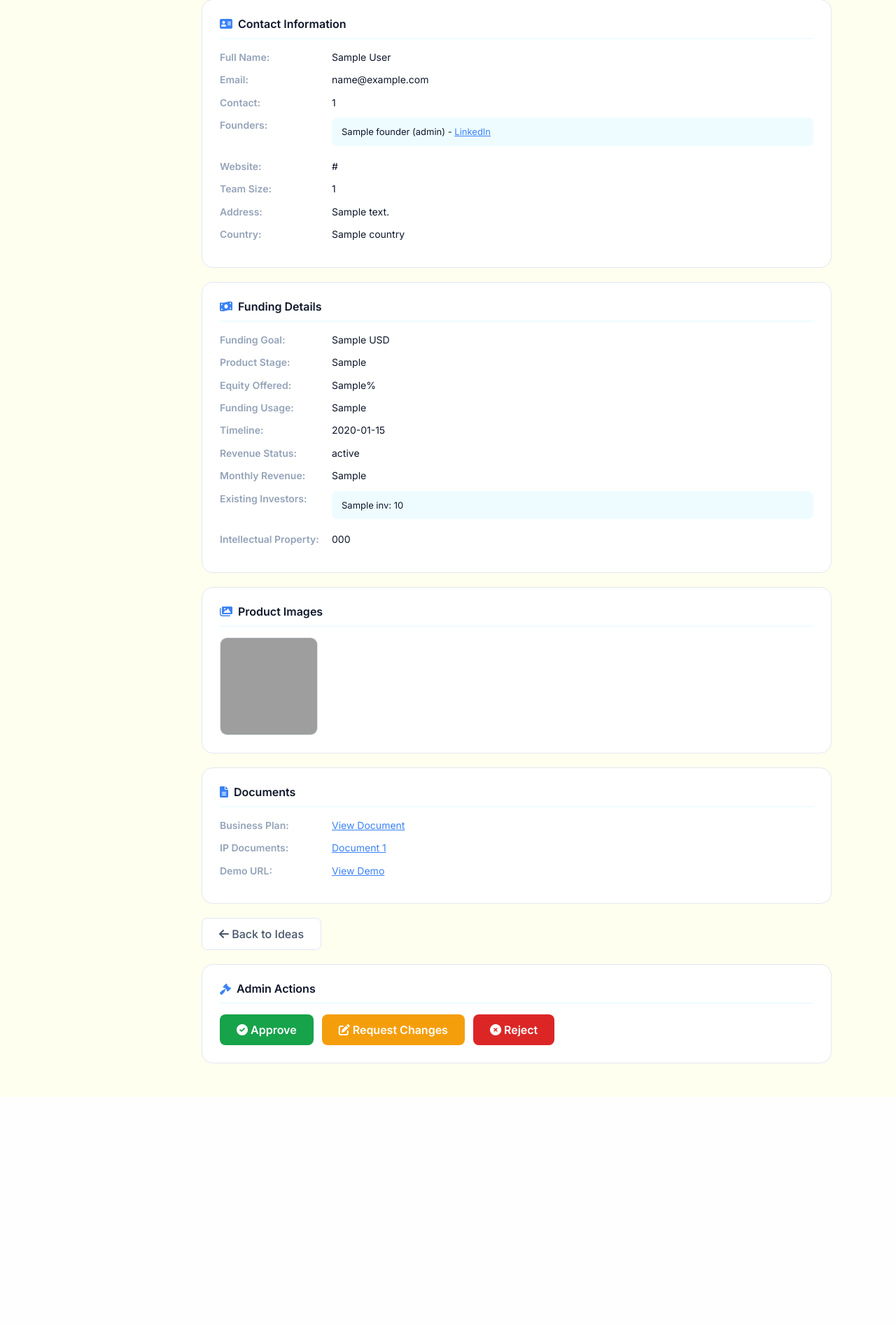
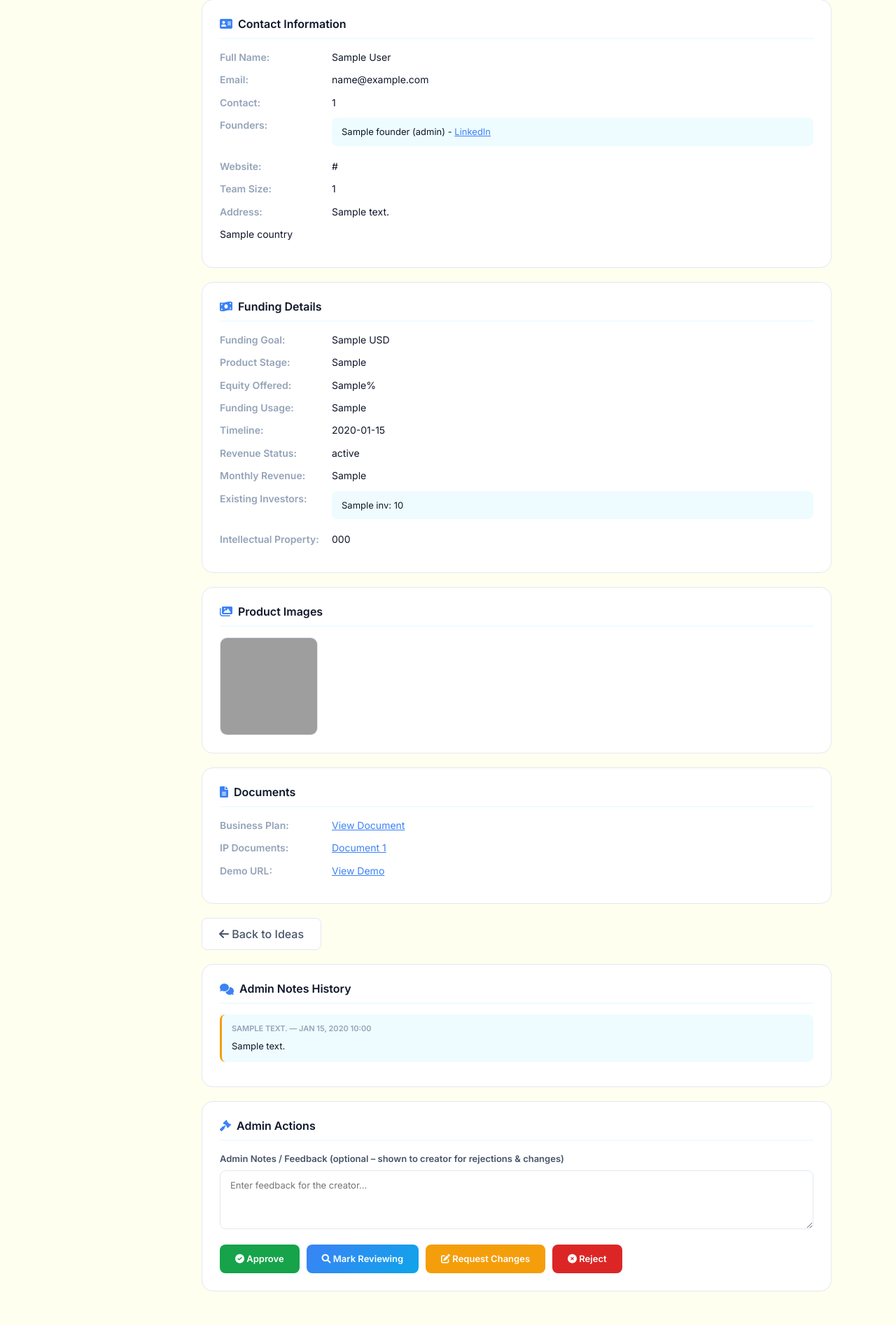
Before and after one commit to Abdullah-Tawsif/NEURONA, a FastAPI app: template templates/admin/admin_idea_details.html in a window 1280 px wide. Shown: the part 699-2593 px from the top of the page at 70% size. Before the commit the page ends 2267 px from the top, so only its background shows below. Run offline with FastAPI, Linux system fonts and the light colour scheme; the template is opened without the code that fills it: most values are stand-ins (such as "Sample title", 1, 10 or a date in 2020); some libraries are stand-ins or nearby versions; grey boxes are pictures that could not be loaded.

```diff
--- a/templates/admin/admin_idea_details.html
+++ b/templates/admin/admin_idea_details.html
@@ -64,6 +64,21 @@
       border-radius: 8px;
       margin-bottom: 8px;
       font-size: 13px;
+    }
+
+    /* Dynamic Note History Styles */
+    .admin-history-note {
+      padding: 12px 14px;
+      background: var(--bg-card-hover);
+      border-radius: 8px;
+      margin-bottom: 10px;
+      border-left: 3px solid var(--warning);
+    }
+    .admin-history-note.note-rejection_reason {
+      border-left-color: var(--error);
+    }
+    .admin-history-note.note-approval_note {
+      border-left-color: var(--success);
     }
   </style>
 </head>
@@ -158,7 +173,7 @@
           <div class="detail-item"><div class="detail-label">Website:</div><div class="detail-value">{{ idea.company_website or 'N/A' }}</div></div>
           <div class="detail-item"><div class="detail-label">Team Size:</div><div class="detail-value">{{ idea.team_size }}</div></div>
           <div class="detail-item"><div class="detail-label">Address:</div><div class="detail-value">{{ idea.address }}</div></div>
-          <div class="detail-item"><div class="detail-label">Country:</div><div class="detail-value">{{ idea.country }}</div></div>
+          <div class="detail-item"><div class="country">{{ idea.country }}</div></div>
         </div>
 
         <div class="detail-card">
@@ -202,48 +217,53 @@
           <i class="fas fa-arrow-left"></i> Back to Ideas
         </a>
 
-        {% if idea.status != 'approved' and idea.status != 'rejected' %}
+        <!-- Admin Notes History -->
+        {% if admin_notes %}
+        <div class="detail-card" style="margin-top:20px;">
+          <h3><i class="fas fa-comments"></i> Admin Notes History</h3>
+          {% for note in admin_notes %}
+          <div class="admin-history-note note-{{ note.note_type }}">
+            <div style="font-size:11px;font-weight:600;color:var(--text-muted);text-transform:uppercase;margin-bottom:5px;">
+              {{ note.note_type|replace('_',' ')|title }} — {{ note.created_at.strftime('%b %d, %Y %H:%M') }}
+            </div>
+            <div style="font-size:13px;color:var(--text-primary);">{{ note.note }}</div>
+          </div>
+          {% endfor %}
+        </div>
+        {% endif %}
+
+        <!-- Admin Actions -->
         <div class="detail-card" style="margin-top:20px;">
           <h3><i class="fas fa-gavel"></i> Admin Actions</h3>
-          <form method="POST" action="/admin_idea_status/{{ idea.id }}" style="display:flex;gap:12px;flex-wrap:wrap;align-items:flex-start;">
-            <button type="submit" name="status" value="approved" class="btn btn-success" style="background:#16a34a;border:none;color:#fff;padding:10px 24px;border-radius:8px;font-weight:600;cursor:pointer;">
+          <form method="POST" action="/admin_idea_status/{{ idea.id }}">
+            <div style="margin-bottom:14px;">
+              <label style="font-size:13px;font-weight:600;color:var(--text-secondary);display:block;margin-bottom:6px;">
+                Admin Notes / Feedback (optional – shown to creator for rejections &amp; changes)
+              </label>
+              <textarea name="admin_notes" rows="3"
+                style="width:100%;padding:10px 14px;border:1px solid var(--border-color);border-radius:8px;font-size:13px;font-family:'Inter',sans-serif;color:var(--text-primary);background:var(--bg-card);outline:none;resize:vertical;transition:border-color 0.2s ease;"
+                placeholder="Enter feedback for the creator..."></textarea>
+            </div>
+            <div style="display:flex;gap:10px;flex-wrap:wrap;">
+              {% if idea.status != 'approved' %}
+              <button type="submit" name="status" value="approved" style="background:#16a34a;border:none;color:#fff;padding:10px 22px;border-radius:8px;font-weight:600;cursor:pointer;font-size:13px;">
                 <i class="fas fa-check-circle"></i> Approve
               </button>
-            <button type="submit" name="status" value="changes_requested" class="btn btn-warning" style="background:#f59e0b;border:none;color:#fff;padding:10px 24px;border-radius:8px;font-weight:600;cursor:pointer;">
+              {% endif %}
+              <button type="submit" name="status" value="reviewing" style="background:var(--gradient-blue);border:none;color:#fff;padding:10px 22px;border-radius:8px;font-weight:600;cursor:pointer;font-size:13px;">
+                <i class="fas fa-search"></i> Mark Reviewing
+              </button>
+              <button type="submit" name="status" value="changes_requested" style="background:#f59e0b;border:none;color:#fff;padding:10px 22px;border-radius:8px;font-weight:600;cursor:pointer;font-size:13px;">
                 <i class="fas fa-edit"></i> Request Changes
               </button>
-            <button type="submit" name="status" value="rejected" class="btn btn-danger" style="background:#dc2626;border:none;color:#fff;padding:10px 24px;border-radius:8px;font-weight:600;cursor:pointer;">
+              {% if idea.status != 'rejected' %}
+              <button type="submit" name="status" value="rejected" style="background:#dc2626;border:none;color:#fff;padding:10px 22px;border-radius:8px;font-weight:600;cursor:pointer;font-size:13px;">
                 <i class="fas fa-times-circle"></i> Reject
               </button>
+              {% endif %}
+            </div>
           </form>
         </div>
-        {% elif idea.status == 'approved' %}
-        <div class="detail-card" style="margin-top:20px;border-color:#16a34a;">
-          <h3 style="color:#16a34a;"><i class="fas fa-check-circle"></i> Approved</h3>
-          <p style="color:var(--text-muted);font-size:14px;">This idea has been approved.</p>
-          <form method="POST" action="/admin_idea_status/{{ idea.id }}" style="display:flex;gap:12px;flex-wrap:wrap;">
-            <button type="submit" name="status" value="reviewing" class="btn btn-secondary" style="background:var(--bg-card);border:1px solid var(--border-color);color:var(--text-secondary);padding:10px 24px;border-radius:8px;font-weight:600;cursor:pointer;">
-              <i class="fas fa-undo"></i> Reopen Review
-            </button>
-            <button type="submit" name="status" value="rejected" class="btn btn-danger" style="background:#dc2626;border:none;color:#fff;padding:10px 24px;border-radius:8px;font-weight:600;cursor:pointer;">
-              <i class="fas fa-times-circle"></i> Reject
-            </button>
-          </form>
-        </div>
-        {% elif idea.status == 'rejected' %}
-        <div class="detail-card" style="margin-top:20px;border-color:#dc2626;">
-          <h3 style="color:#dc2626;"><i class="fas fa-times-circle"></i> Rejected</h3>
-          <p style="color:var(--text-muted);font-size:14px;">This idea has been rejected.</p>
-          <form method="POST" action="/admin_idea_status/{{ idea.id }}" style="display:flex;gap:12px;flex-wrap:wrap;">
-            <button type="submit" name="status" value="approved" class="btn btn-success" style="background:#16a34a;border:none;color:#fff;padding:10px 24px;border-radius:8px;font-weight:600;cursor:pointer;">
-              <i class="fas fa-check-circle"></i> Approve
-            </button>
-            <button type="submit" name="status" value="reviewing" class="btn btn-secondary" style="background:var(--bg-card);border:1px solid var(--border-color);color:var(--text-secondary);padding:10px 24px;border-radius:8px;font-weight:600;cursor:pointer;">
-              <i class="fas fa-undo"></i> Reopen Review
-            </button>
-          </form>
-        </div>
-        {% endif %}
       </div>
     </div>
   </main>
```
Lines whose indentation alone changed are shown as unchanged.
